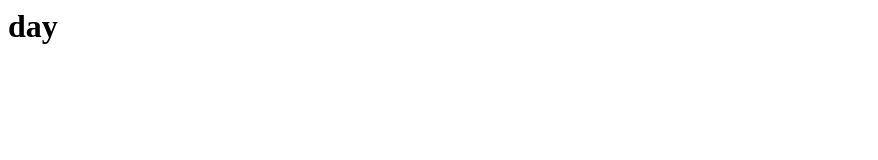
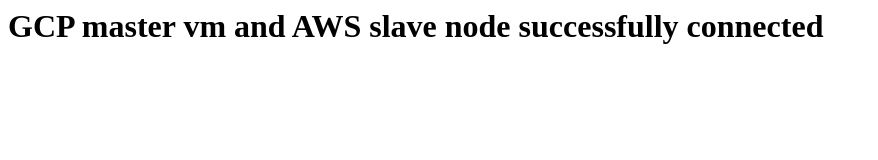
Before and after one commit to 2sidpatill/sidjenkins, a plain HTML site: page index.html in a window 1280 px wide. Shown: the whole page, without its empty margins (0-878 px from the left). Drawn offline with Linux system fonts and the light colour scheme.

Commit message:
Update index.html

```diff
--- a/index.html
+++ b/index.html
@@ -1 +1 @@
-<h1> day</h1>
+<h1> <b>GCP master vm and AWS slave node successfully connected</b></h1>
```
